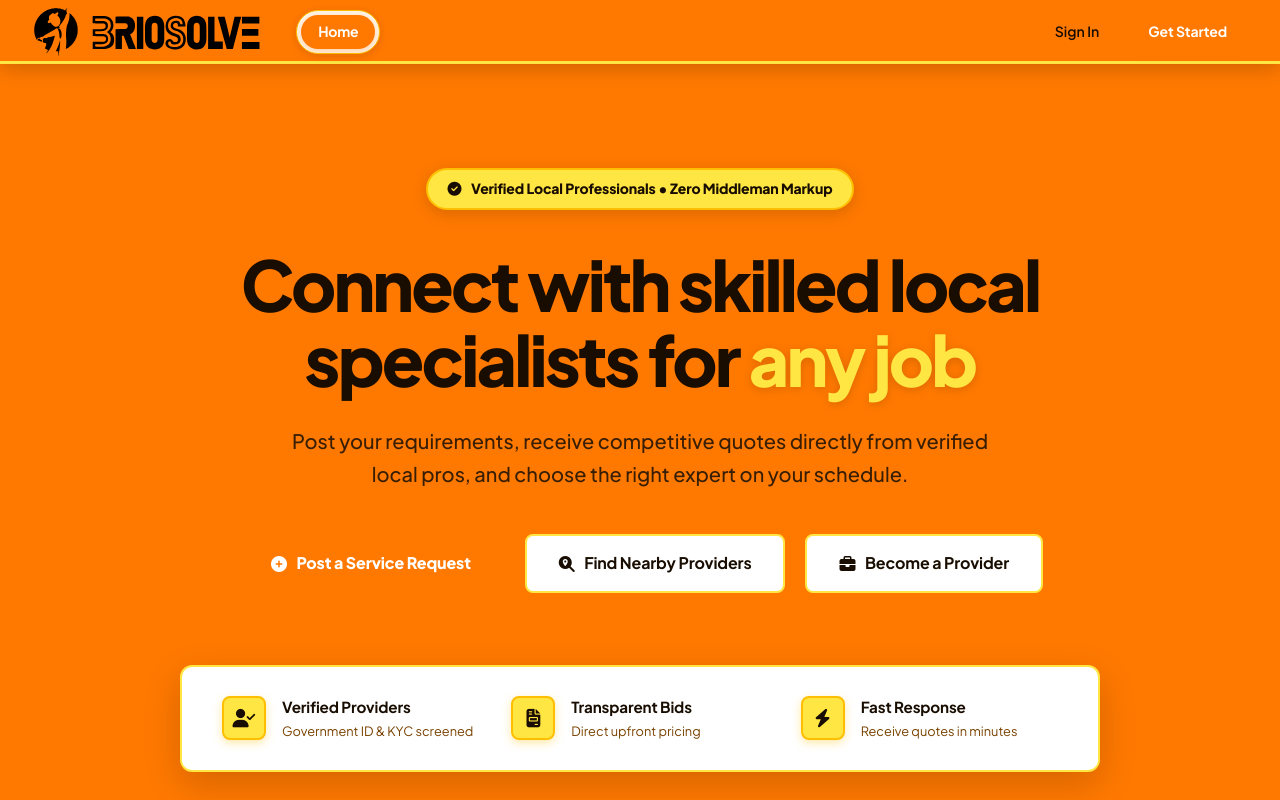
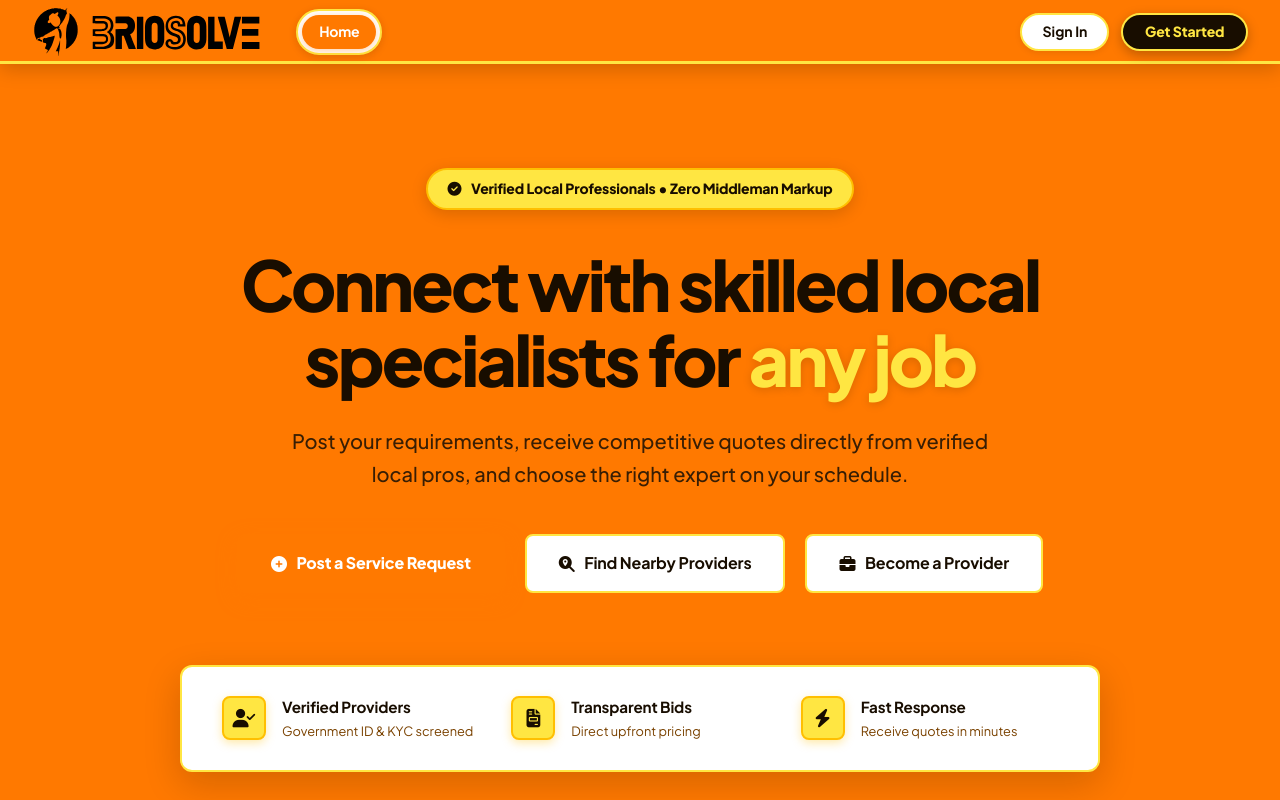
Before and after one commit to fahadmb123/briosolve-platform, a React (Vite) app in the folder frontend/: page / in a window 1280 px wide. Shown: the top 800 px of the page. Built offline with nearby package versions, Linux system fonts and the light colour scheme; no server answers.

Commit message:
style(color):conflict with the navbar buttons

```diff
--- a/frontend/src/app/pages/Home/Home.css
+++ b/frontend/src/app/pages/Home/Home.css
@@ -86,8 +86,9 @@
 
 .home-top-layout .topnav-links,
 .home-top-layout .prov-topnav-links {
-  background: #FFF8EE !important;
-  border: 1px solid #FFBF00 !important;
+  background: #FFFFFF !important;
+  border: 2px solid #FFE642 !important;
+  box-shadow: 0 2px 8px rgba(0, 0, 0, 0.12) !important;
 }
 
 .home-top-layout .topnav-link,
@@ -114,28 +115,48 @@
 .home-top-layout .topnav-text-link,
 .home-top-layout .prov-topnav-text-link {
   color: #180D00 !important;
+  background: #FFFFFF !important;
+  border: 2px solid #FFE642 !important;
+  border-radius: 9999px !important;
+  padding: 0 1.25rem !important;
+  height: 38px !important;
+  display: inline-flex !important;
+  align-items: center !important;
+  justify-content: center !important;
+  font-weight: 700 !important;
+  box-shadow: 0 2px 6px rgba(0, 0, 0, 0.08) !important;
 }
 
 .home-top-layout .topnav-text-link:hover,
 .home-top-layout .prov-topnav-text-link:hover {
   color: #180D00 !important;
-  background: #FFF8EE !important;
+  background: #FFE642 !important;
+  border-color: #FFBF00 !important;
+  transform: translateY(-1px) !important;
 }
 
 .home-top-layout .topnav-cta-btn,
 .home-top-layout .prov-topnav-cta-btn {
-  background: #FF7900 !important;
-  color: #FFFFFF !important;
-  border: 1px solid #FF7900 !important;
-  box-shadow: 0 2px 10px rgba(255, 121, 0, 0.35) !important;
+  background: #180D00 !important;
+  color: #FFE642 !important;
+  border: 2px solid #FFE642 !important;
+  border-radius: 9999px !important;
+  padding: 0 1.35rem !important;
+  height: 38px !important;
+  display: inline-flex !important;
+  align-items: center !important;
+  gap: 0.5rem !important;
+  font-weight: 800 !important;
+  box-shadow: 0 4px 12px rgba(0, 0, 0, 0.25) !important;
 }
 
 .home-top-layout .topnav-cta-btn:hover,
 .home-top-layout .prov-topnav-cta-btn:hover {
   background: #FFE642 !important;
   color: #180D00 !important;
-  border-color: #FFBF00 !important;
-  box-shadow: 0 4px 14px rgba(255, 191, 0, 0.4) !important;
+  border-color: #FF7900 !important;
+  box-shadow: 0 6px 16px rgba(255, 191, 0, 0.45) !important;
+  transform: translateY(-1px) !important;
 }
 
 .home-wrapper {
--- a/frontend/src/shared/components/ui/ProviderTopNav/ProviderTopNav.css
+++ b/frontend/src/shared/components/ui/ProviderTopNav/ProviderTopNav.css
@@ -605,18 +605,33 @@ body.dark .prov-topnav-header {
   width: 38px;
   height: 38px;
   border-radius: 50%;
-  background: rgba(255, 255, 255, 0.05);
-  color: #ffffff;
-  border: 1px solid rgba(255, 255, 255, 0.1);
+  background: #FFFFFF !important;
+  color: #180D00 !important;
+  border: 1px solid #FFE642 !important;
   cursor: pointer;
   font-size: 1.05rem;
   transition: all 0.18s ease;
+  box-shadow: 0 2px 6px rgba(0, 0, 0, 0.08) !important;
 }
 
-[data-theme="light"] .prov-mobile-btn {
-  background: rgba(0, 0, 0, 0.03);
-  color: #000000;
-  border-color: rgba(0, 0, 0, 0.08);
+.prov-mobile-btn:hover {
+  background: #FFE642 !important;
+  color: #180D00 !important;
+  border-color: #FFBF00 !important;
+}
+
+[data-theme="light"] .prov-mobile-btn,
+[data-theme="dark"] .prov-mobile-btn {
+  background: #FFFFFF !important;
+  color: #180D00 !important;
+  border: 1px solid #FFE642 !important;
+}
+
+[data-theme="light"] .prov-mobile-btn:hover,
+[data-theme="dark"] .prov-mobile-btn:hover {
+  background: #FFE642 !important;
+  color: #180D00 !important;
+  border-color: #FFBF00 !important;
 }
 
 .prov-mobile-menu {
@@ -1155,8 +1170,8 @@ body.dark .prov-topnav-header {
   position: absolute;
   top: -2px;
   right: -2px;
-  background: #FF7900;
-  color: #FFFFFF;
+  background: #EF4444 !important;
+  color: #FFFFFF !important;
   font-size: 0.6rem;
   font-weight: 700;
   min-width: 16px;
@@ -1167,5 +1182,5 @@ body.dark .prov-topnav-header {
   align-items: center;
   justify-content: center;
   line-height: 1;
-  box-shadow: 0 0 0 2px var(--surface, #141418);
+  box-shadow: 0 0 0 2px #FFFFFF !important;
 }
--- a/frontend/src/shared/components/ui/TopNav/TopNav.css
+++ b/frontend/src/shared/components/ui/TopNav/TopNav.css
@@ -531,26 +531,41 @@ body.dark .topnav-header {
 
 .topnav-text-link {
   font-size: 0.88rem;
-  font-weight: 600;
-  color: #a1a1aa;
+  font-weight: 700;
+  color: #180D00 !important;
   text-decoration: none;
-  padding: 0.45rem 1rem;
+  padding: 0 1.25rem;
+  height: 38px;
+  display: inline-flex;
+  align-items: center;
+  justify-content: center;
   border-radius: 9999px;
-  transition: all 0.15s ease;
+  background: #FFFFFF !important;
+  border: 2px solid #FFE642 !important;
+  box-shadow: 0 2px 6px rgba(0, 0, 0, 0.08) !important;
+  transition: all 0.18s cubic-bezier(0.16, 1, 0.3, 1);
 }
 
 .topnav-text-link:hover {
-  color: #ffffff;
-  background: rgba(255, 255, 255, 0.08);
+  color: #180D00 !important;
+  background: #FFE642 !important;
+  border-color: #FFBF00 !important;
+  transform: translateY(-1px);
 }
 
-[data-theme="light"] .topnav-text-link {
-  color: #52525b;
+[data-theme="light"] .topnav-text-link,
+[data-theme="dark"] .topnav-text-link {
+  color: #180D00 !important;
+  background: #FFFFFF !important;
+  border: 2px solid #FFE642 !important;
 }
 
-[data-theme="light"] .topnav-text-link:hover {
-  color: #000000;
-  background: rgba(0, 0, 0, 0.06);
+[data-theme="light"] .topnav-text-link:hover,
+[data-theme="dark"] .topnav-text-link:hover {
+  color: #180D00 !important;
+  background: #FFE642 !important;
+  border-color: #FFBF00 !important;
+  transform: translateY(-1px);
 }
 
 .topnav-cta-btn {
@@ -558,42 +573,44 @@ body.dark .topnav-header {
   align-items: center;
   gap: 0.5rem;
   height: 38px;
-  padding: 0 1.25rem;
+  padding: 0 1.35rem;
   font-size: 0.875rem;
-  font-weight: 700;
+  font-weight: 800;
   letter-spacing: -0.01em;
-  background: #FF7900;
-  color: #FFFFFF;
-  border: 1px solid #FF7900;
+  background: #180D00 !important;
+  color: #FFE642 !important;
+  border: 2px solid #FFE642 !important;
   border-radius: 9999px;
   text-decoration: none;
   cursor: pointer;
   transition: all 0.18s cubic-bezier(0.16, 1, 0.3, 1);
   box-sizing: border-box;
-  box-shadow: 0 2px 10px rgba(255, 121, 0, 0.35);
+  box-shadow: 0 4px 12px rgba(0, 0, 0, 0.25) !important;
 }
 
 .topnav-cta-btn:hover {
-  background: #FFE642;
-  color: #180D00;
-  border-color: #FFBF00;
+  background: #FFE642 !important;
+  color: #180D00 !important;
+  border-color: #FF7900 !important;
   transform: translateY(-1px);
-  box-shadow: 0 4px 14px rgba(255, 191, 0, 0.4);
+  box-shadow: 0 6px 16px rgba(255, 191, 0, 0.45) !important;
 }
 
-[data-theme="light"] .topnav-cta-btn {
-  background: #FF7900;
-  color: #FFFFFF;
-  border-color: #FF7900;
-  box-shadow: 0 2px 10px rgba(255, 121, 0, 0.35);
+[data-theme="light"] .topnav-cta-btn,
+[data-theme="dark"] .topnav-cta-btn {
+  background: #180D00 !important;
+  color: #FFE642 !important;
+  border: 2px solid #FFE642 !important;
+  box-shadow: 0 4px 12px rgba(0, 0, 0, 0.25) !important;
 }
 
-[data-theme="light"] .topnav-cta-btn:hover {
-  background: #FFE642;
-  color: #180D00;
-  border-color: #FFBF00;
+[data-theme="light"] .topnav-cta-btn:hover,
+[data-theme="dark"] .topnav-cta-btn:hover {
+  background: #FFE642 !important;
+  color: #180D00 !important;
+  border-color: #FF7900 !important;
   transform: translateY(-1px);
-  box-shadow: 0 4px 14px rgba(255, 191, 0, 0.4);
+  box-shadow: 0 6px 16px rgba(255, 191, 0, 0.45) !important;
 }
 
 .topnav-mobile-btn {
@@ -603,18 +620,33 @@ body.dark .topnav-header {
   width: 38px;
   height: 38px;
   border-radius: 50%;
-  background: rgba(255, 255, 255, 0.05);
-  color: #ffffff;
-  border: 1px solid rgba(255, 255, 255, 0.1);
+  background: #FFFFFF !important;
+  color: #180D00 !important;
+  border: 1px solid #FFE642 !important;
   cursor: pointer;
   font-size: 1.05rem;
   transition: all 0.18s ease;
+  box-shadow: 0 2px 6px rgba(0, 0, 0, 0.08) !important;
 }
 
-[data-theme="light"] .topnav-mobile-btn {
-  background: rgba(0, 0, 0, 0.03);
-  color: #000000;
-  border-color: rgba(0, 0, 0, 0.08);
+.topnav-mobile-btn:hover {
+  background: #FFE642 !important;
+  color: #180D00 !important;
+  border-color: #FFBF00 !important;
+}
+
+[data-theme="light"] .topnav-mobile-btn,
+[data-theme="dark"] .topnav-mobile-btn {
+  background: #FFFFFF !important;
+  color: #180D00 !important;
+  border: 1px solid #FFE642 !important;
+}
+
+[data-theme="light"] .topnav-mobile-btn:hover,
+[data-theme="dark"] .topnav-mobile-btn:hover {
+  background: #FFE642 !important;
+  color: #180D00 !important;
+  border-color: #FFBF00 !important;
 }
 
 .topnav-mobile-menu {
@@ -1179,8 +1211,8 @@ body.dark .topnav-header {
   position: absolute;
   top: -2px;
   right: -2px;
-  background: #FF7900;
-  color: #FFFFFF;
+  background: #EF4444 !important;
+  color: #FFFFFF !important;
   font-size: 0.6rem;
   font-weight: 700;
   min-width: 16px;
@@ -1191,5 +1223,5 @@ body.dark .topnav-header {
   align-items: center;
   justify-content: center;
   line-height: 1;
-  box-shadow: 0 0 0 2px var(--surface, #141418);
+  box-shadow: 0 0 0 2px #FFFFFF !important;
 }
```
